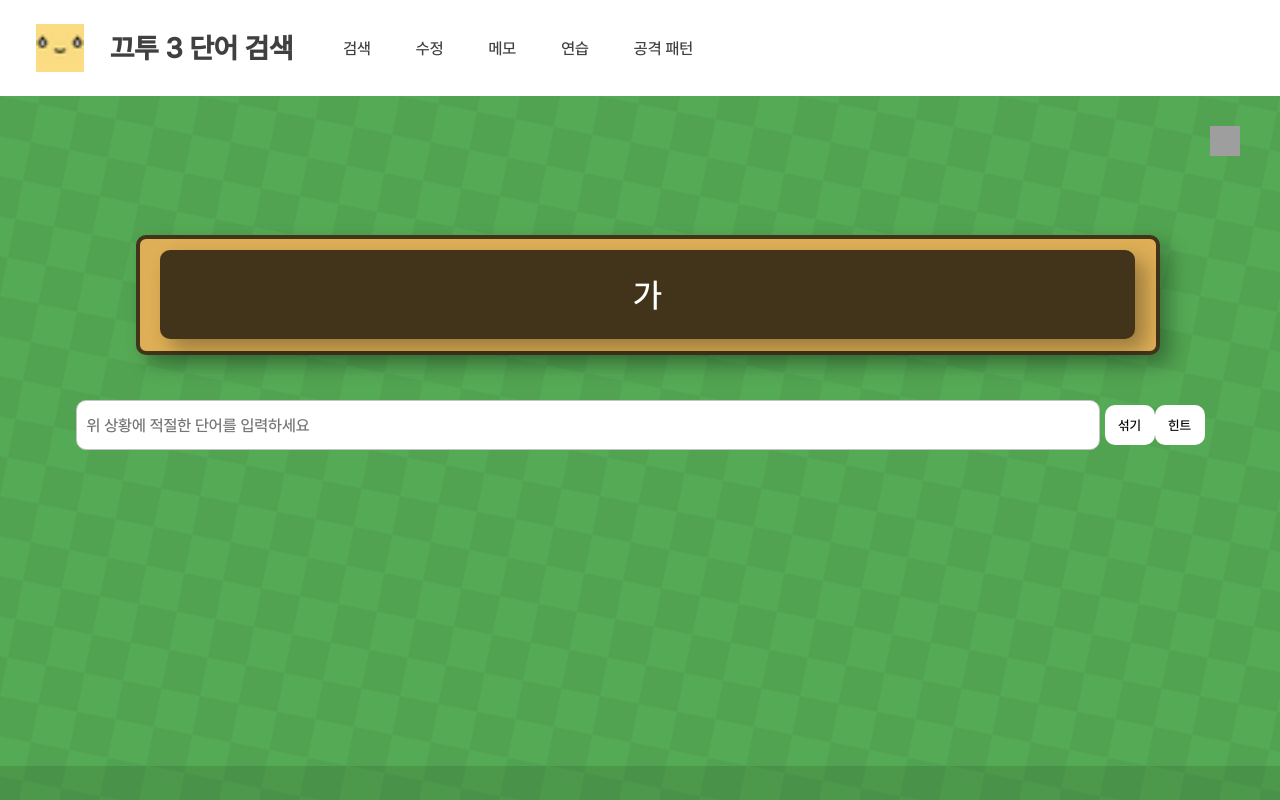
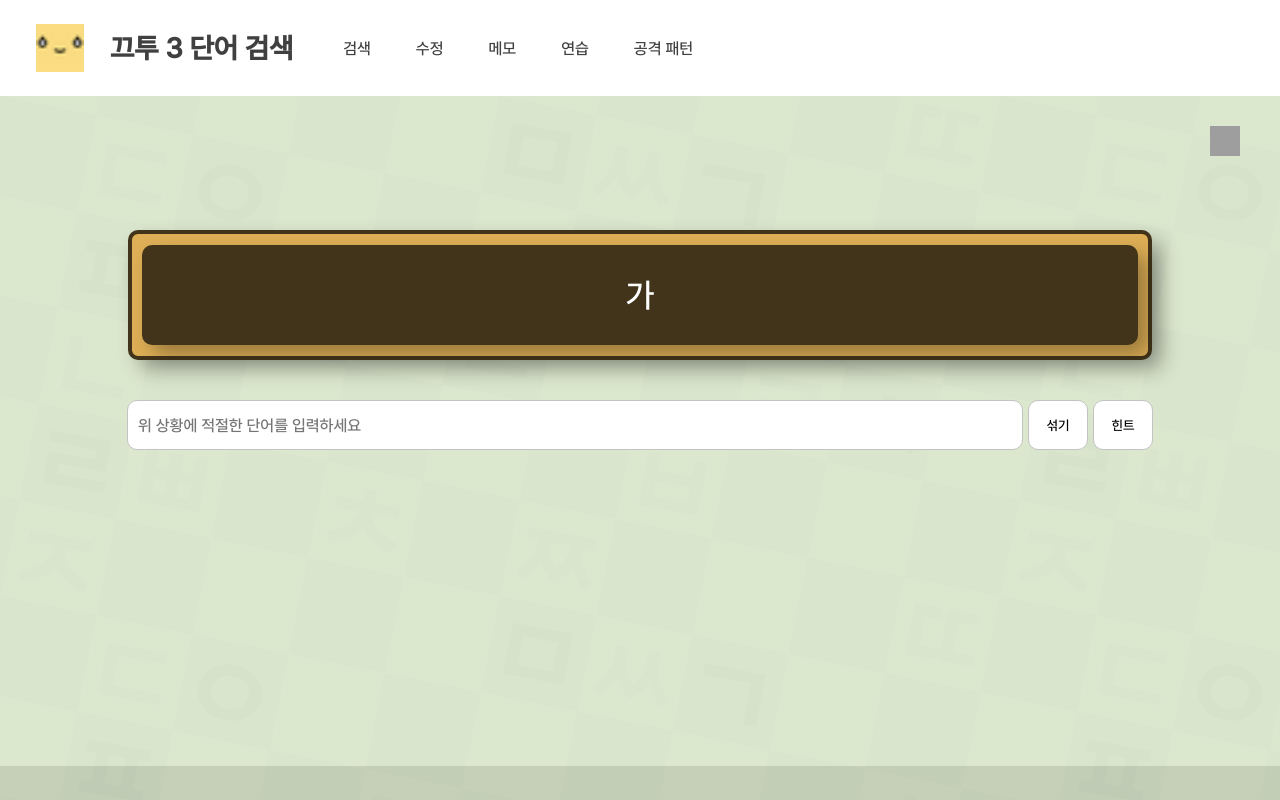
Before and after one commit to chickenchi/KKUTU_Three_Dictionary, a React (Create React App) app: page /practice in a window 1280 px wide. Built offline with nearby package versions, Linux system fonts and the light colour scheme; grey boxes are pictures that could not be loaded.

Commit message:
Edit :: 디자인 재조정

```diff
--- a/src/components/Practice.tsx
+++ b/src/components/Practice.tsx
@@ -115,12 +115,11 @@ const Keyword = styled.div`
   background-color: #deaf56;
   border: 4px solid #42341a;
   width: 80%;
-  height: 120px;
+  height: 130px;
 
   box-shadow: 10px 10px 20px rgba(0, 0, 0, 0.3);
 
   border-radius: 10px;
-  margin-left: 15px;
 
   color: white;
 
@@ -131,8 +130,10 @@ const Keyword = styled.div`
 
 const InKeyword = styled.div`
   background-color: #42341a;
-  width: 96%;
-  height: 80%;
+  width: 100%;
+  height: 100px;
+
+  margin: 0 10px;
 
   border-radius: 10px;
 
@@ -144,9 +145,12 @@ const InKeyword = styled.div`
 `;
 
 const Spell = styled.input`
-  width: 500px;
+  width: 100%;
   height: auto;
-  background-color: #42341a;
+
+  margin: 0 10px;
+
+  background-color: rgba(0, 0, 0, 0);
   border: none;
   outline: none;
 
@@ -170,10 +174,9 @@ const InputContainer = styled.div`
 `;
 
 const Type = styled.input`
-  width: 80%;
+  width: 70%;
   height: 50px;
 
-  margin-right: 5px;
   padding-left: 10px;
 
   border: 1px solid #c3c3c3;
@@ -189,10 +192,12 @@ const Shuffle = styled.button`
   background-color: white;
 
   border-radius: 10px;
-  border: none;
+  border: 1px solid #c3c3c3;
 
-  width: 50px;
-  height: 40px;
+  width: 60px;
+  height: 50px;
+
+  margin-left: 5px;
 
   font-family: "Pretendard";
 
@@ -754,7 +759,7 @@ const Practice = () => {
               type="text"
               value={initial}
               onChange={handleInitialChange}
-              maxLength={4}
+              maxLength={3}
               placeholder={`<${subjectOption}>`}
             />
           </InKeyword>
```
Also changed, not shown: public/image/gamebg.png.
